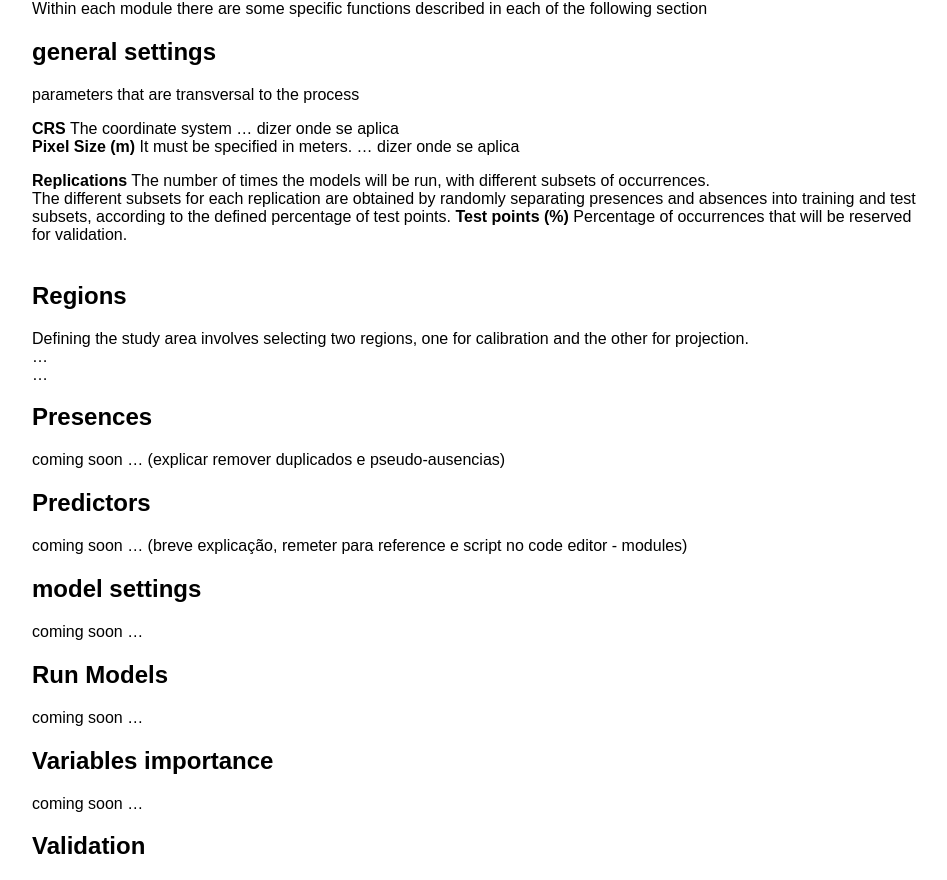
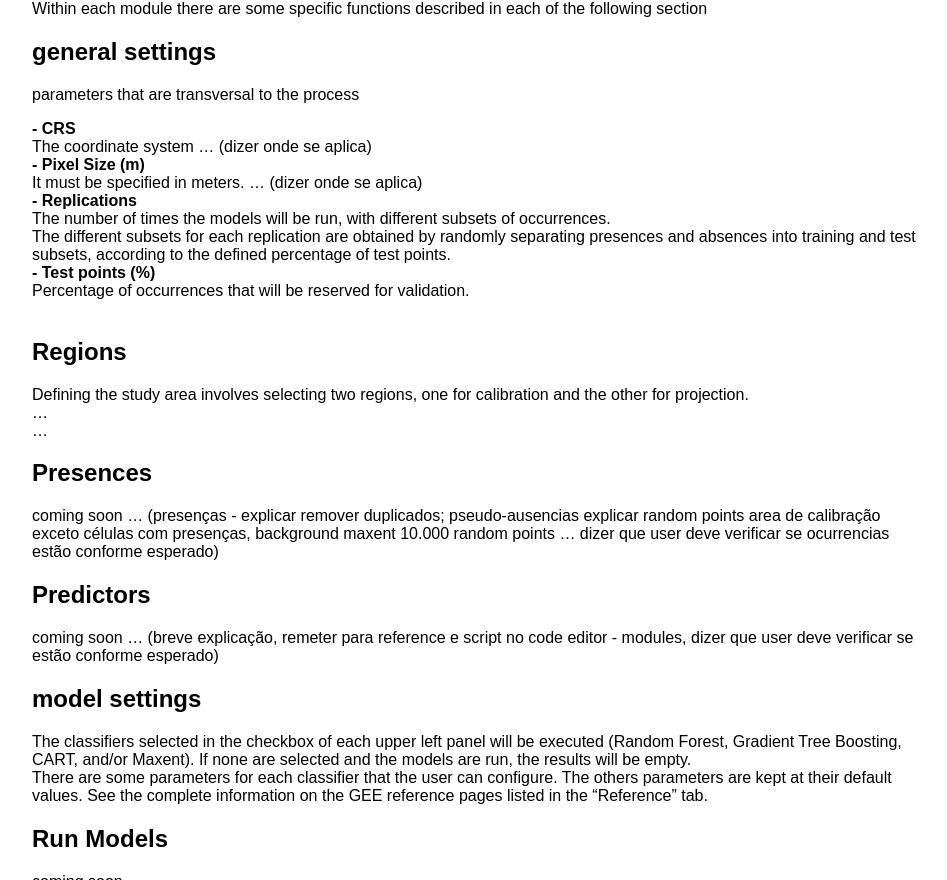
Before and after one commit to JoaoAlirio/geemod, a Jekyll site: the page built from methods.md, in a window 1280 px wide and 1400 px high. Shown: the part 520-1400 px from the top of the window, without its empty margins (158-1105 px from the left). Built offline with Jekyll 4.4.1, drawn with Linux system fonts in a browser that asks for light colours.

Commit message:
Refactor general settings in methods.md
Updated general settings section for clarity and added explanations for each parameter.

```diff
--- a/methods.md
+++ b/methods.md
@@ -14,15 +14,14 @@ Within each module there are some specific functions described in each of the fo
 ## general settings
 parameters that are transversal to the process
 
-**CRS**
-The coordinate system ... dizer onde se aplica
-**Pixel Size (m)**
-It must be specified in meters. ... dizer onde se aplica
-
-**Replications**
+**- CRS**
+The coordinate system ... (dizer onde se aplica)
+**- Pixel Size (m)**
+It must be specified in meters. ... (dizer onde se aplica)
+**- Replications**
 The number of times the models will be run, with different subsets of occurrences.
 The different subsets for each replication are obtained by randomly separating presences and absences into training and test subsets, according to the defined percentage of test points.
-**Test points (%)**
+**- Test points (%)**
 Percentage of occurrences that will be reserved for validation.
 <br>
 
@@ -31,11 +30,12 @@ Defining the study area involves selecting two regions, one for calibration and
 ...
 ...
 ## Presences
-coming soon ... (explicar remover duplicados e pseudo-ausencias)
+coming soon ... (presenças - explicar remover duplicados; pseudo-ausencias explicar random points area de calibração exceto células com presenças, background maxent 10.000 random points ... dizer que user deve verificar se ocurrencias estão conforme esperado)
 ## Predictors
-coming soon ... (breve explicação, remeter para reference e script no code editor - modules)
+coming soon ... (breve explicação, remeter para reference e script no code editor - modules, dizer que user deve verificar se estão conforme esperado)
 ## model settings
-coming soon ...
+The classifiers selected in the checkbox of each upper left panel will be executed (Random Forest, Gradient Tree Boosting, CART, and/or Maxent). If none are selected and the models are run, the results will be empty.
+There are some parameters for each classifier that the user can configure. The others parameters are kept at their default values. See the complete information on the GEE reference pages listed in the "Reference" tab.
 
 ## Run Models
 coming soon ...
```
